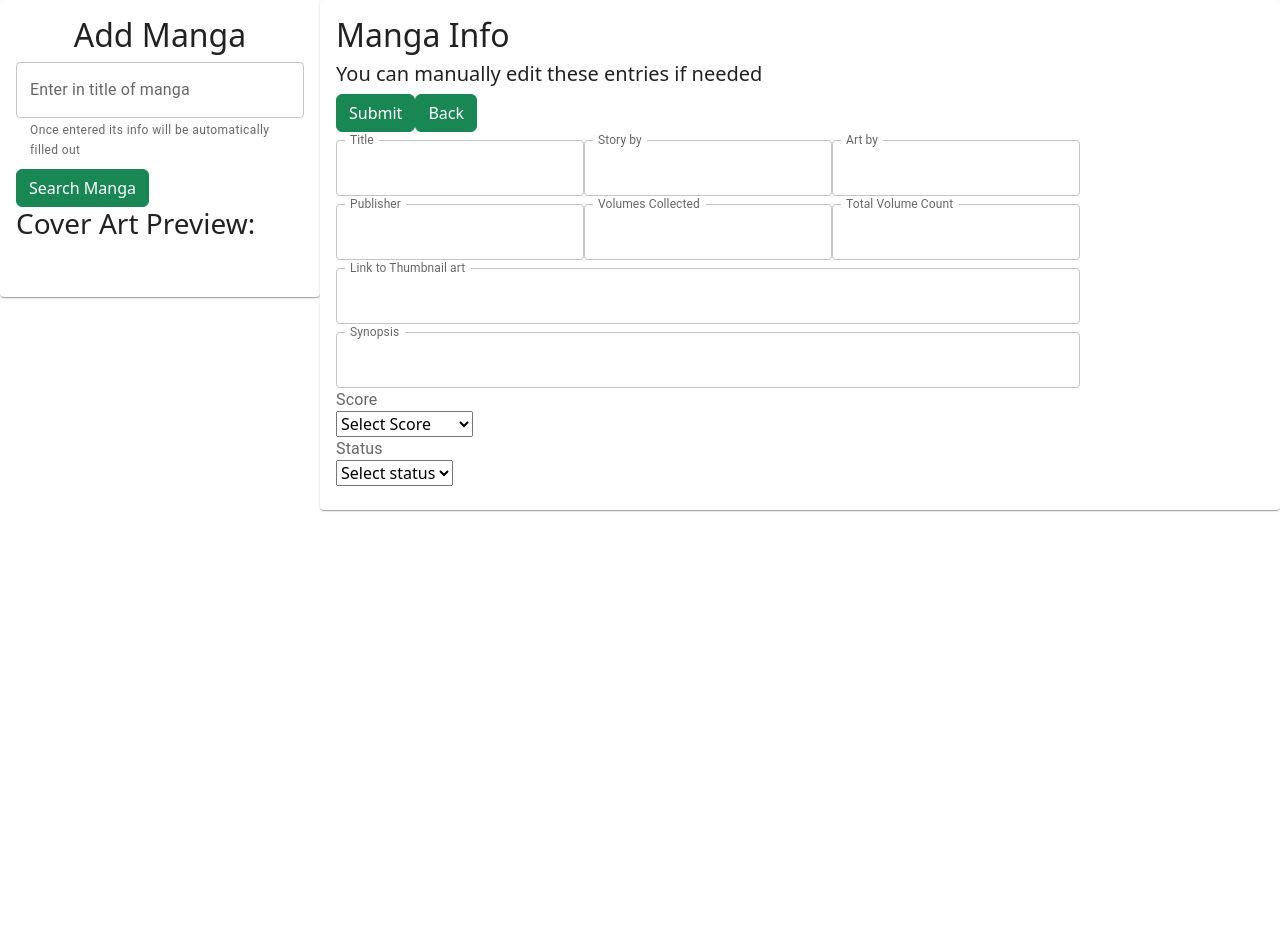
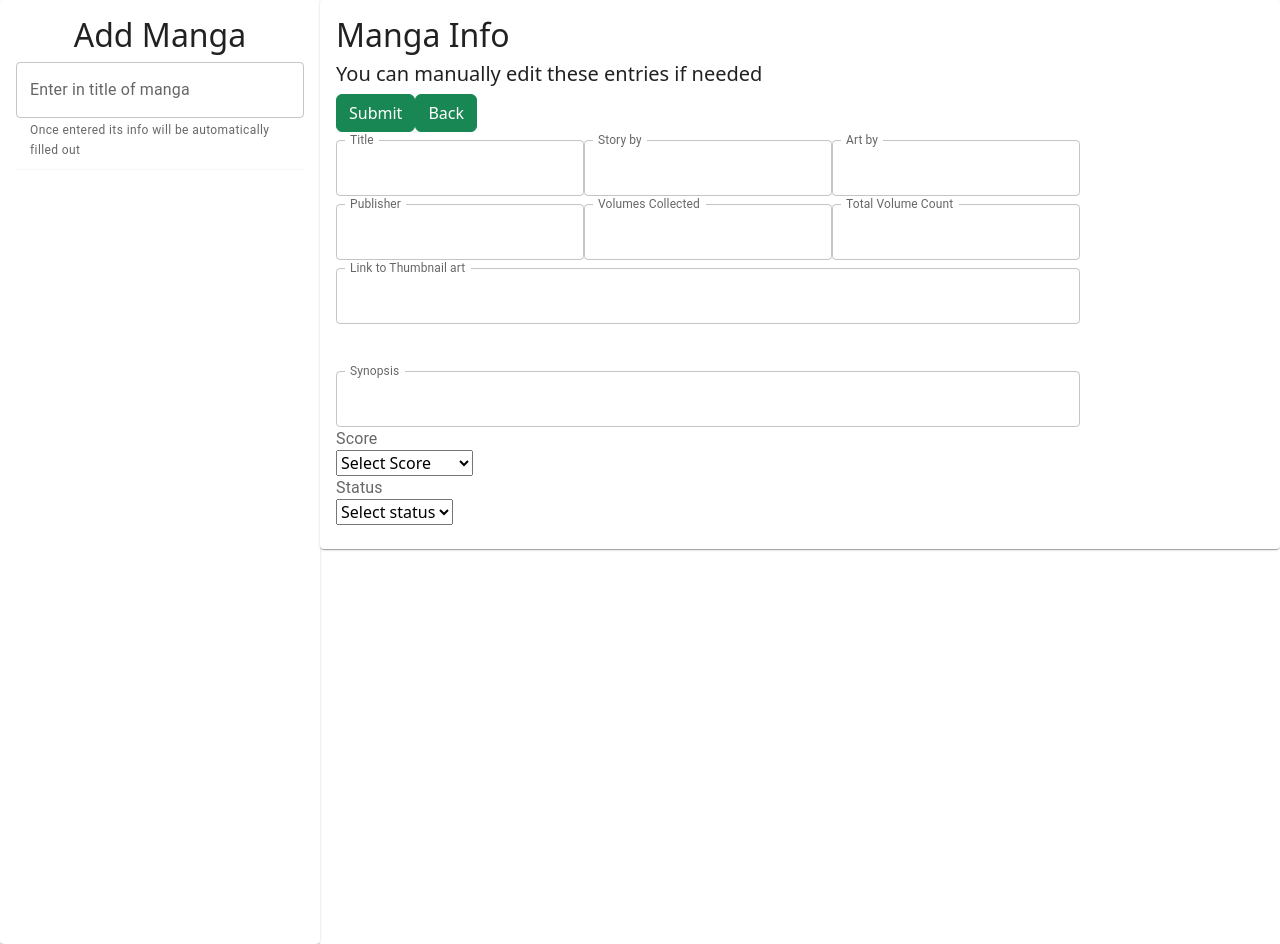
Before and after one commit to BenVuong/Manga-and-Anime-Organizer-using-React-and-SQL, a React (Create React App) app in the folder frontend/: page /create in a window 1280 px wide. Before the commit the page ends 800 px from the top, so only its background shows below. Built offline with nearby package versions, Linux system fonts and the light colour scheme.

Commit message:
added debounce manga search with list of selectable manga results similar to the create anime page

```diff
--- a/frontend/src/components/manga/Create.jsx
+++ b/frontend/src/components/manga/Create.jsx
@@ -1,8 +1,35 @@
-import React from "react";
+import React, { useCallback } from "react";
 import { useState } from "react";
 import axios from "axios";
 import { useNavigate, Link } from "react-router-dom";
-import { Grid, Card, TextField, CardContent, InputLabel } from "@mui/material";
+import {
+  Grid,
+  Card,
+  TextField,
+  CardContent,
+  InputLabel,
+  Divider,
+} from "@mui/material";
+
+const debounce = (func, delay) => {
+  let timeOutID;
+  const debouncedFunction = (...args) => {
+    if (timeOutID) {
+      clearTimeout(timeOutID);
+    }
+    timeOutID = setTimeout(() => {
+      func(...args);
+    }, delay);
+  };
+
+  debouncedFunction.cancel = () => {
+    if (timeOutID) {
+      clearTimeout(timeOutID);
+    }
+  };
+  return debouncedFunction;
+};
+
 function Create() {
   const [values, setValues] = useState({
     title: "",
@@ -17,31 +44,46 @@ function Create() {
     status: "",
   });
   const navigate = useNavigate();
-  const [searchMangaName, setSearchMangaName] = useState();
+  const [listOfManga, setListOfManga] = useState([]);
   const API_URL = "https://api.jikan.moe/v4";
-  async function searchManga(search) {
+
+  const searchManga = async (search) => {
+    if (search === 0) {
+      setListOfManga([]);
+      return;
+    }
+
+    try {
       const response = await fetch(`${API_URL}/manga?q=${search}`);
       const mangaData = await response.json();
-    console.log(mangaData.data[0]);
+      console.log(mangaData.data);
+      setListOfManga(mangaData.data);
+    } catch (error) {
+      console.log(error);
+    }
+  };
+
+  async function getMangaInfo(id) {
+    const response = await fetch(`${API_URL}/manga/${id}`);
+    const mangaData = await response.json();
+    console.log(mangaData.data);
     setValues({
       ...values,
-      title: mangaData.data[0].title_english,
-      totalVolumes: mangaData.data[0].volumes,
-      story: mangaData.data[0].authors[0].name,
-      art: mangaData.data[0].authors[0].name,
-      synopsis: mangaData.data[0].synopsis,
-      image: mangaData.data[0].images.jpg.image_url,
+      title: mangaData.data.title_english,
+      totalVolumes: mangaData.data.volumes,
+      story: mangaData.data.authors[0].name,
+      art: mangaData.data.authors[0].name,
+      synopsis: mangaData.data.synopsis,
+      image: mangaData.data.images.jpg.image_url,
     });
   }
 
-  const handleSearchSubmit = (e) => {
-    e.preventDefault();
-    if (searchMangaName === "") {
-    } else {
-      searchManga(searchMangaName);
-    }
+  const debounceSearch = useCallback(debounce(searchManga, 300), []);
+
+  const handleChange = (e) => {
+    const { value } = e.target;
+    debounceSearch(value);
   };
-
   const handleSubmit = (e) => {
     e.preventDefault();
     axios
@@ -62,19 +104,37 @@ function Create() {
                 <h2>Add Manga</h2>
               </Grid>
               <Grid item>
-                <form onSubmit={handleSearchSubmit}>
                 <div className="mb-2">
                   <TextField
                     id="outlined-basic"
                     label="Enter in title of manga"
-                      onChange={(e) => setSearchMangaName(e.target.value)}
+                    onChange={handleChange}
                     helperText="Once entered its info will be automatically filled out"
                   ></TextField>
                 </div>
-                  <button className="btn btn-success"> Search Manga</button>
-                  <h3>Cover Art Preview:</h3>
-                  <img src={values.image} style={{ maxWidth: "100%" }}></img>
-                </form>
+                <Divider />
+                <Grid container style={{ height: "750px", overflowY: "auto" }}>
+                  {listOfManga?.map((manga) => {
+                    return (
+                      <div>
+                        <Grid item>
+                          {""}
+                          <img src={manga.images.jpg.image_url}></img>
+                        </Grid>
+                        <Grid item>
+                          <button
+                            onClick={() => getMangaInfo(manga.mal_id)}
+                            value={manga.mal_id}
+                          >
+                            {manga.title_english
+                              ? manga.title_english
+                              : manga.title}
+                          </button>
+                        </Grid>
+                      </div>
+                    );
+                  })}
+                </Grid>
               </Grid>
             </Grid>
           </CardContent>
@@ -163,7 +223,9 @@ function Create() {
                       setValues({ ...values, image: e.target.value })
                     }
                   ></TextField>
-                  <h2></h2>
+                  <h2>
+                    <img src={values.image} style={{ maxWidth: "100%" }}></img>
+                  </h2>
                   <TextField
                     id="outlined-multiline-static"
                     multiline
```
Lines whose indentation alone changed are shown as unchanged.
